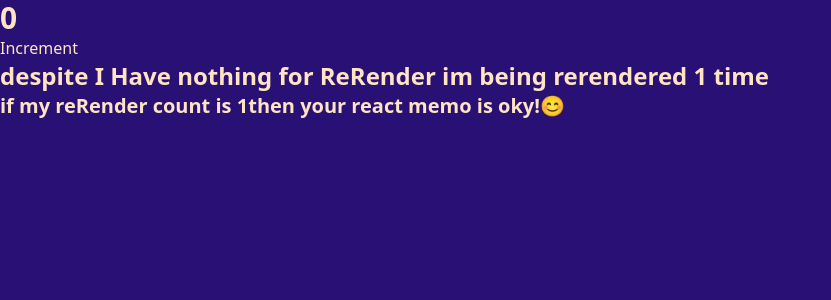
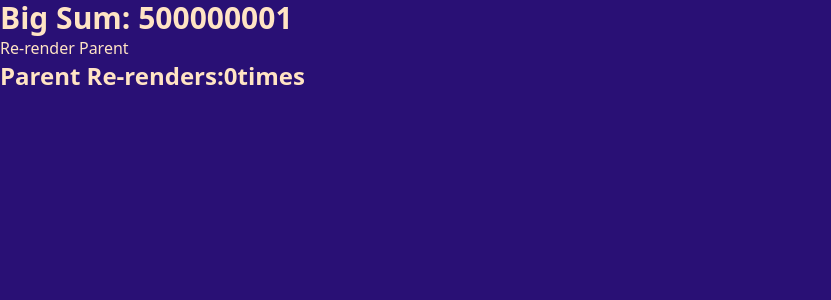
Before and after one commit to tashrifmiyaji/my-react, a React (Vite) app: page / in a window 1280 px wide. Shown: the top 300 px of the page, without its empty margins (0-831 px from the left). Built offline with nearby package versions, Linux system fonts and the light colour scheme.

Commit message:
apply useMemo for Exclusive calculation.

```diff
--- a/src/App.jsx
+++ b/src/App.jsx
@@ -35,7 +35,8 @@ import "./index.css";
 
 // import { UseReducerCom } from "./components/Hook/useReducer/useReducer";
 // import { MoreOptimizedUseReducerCom } from "./components/Hook/useReducer/more optimized useReducer";
-import { CounterForReactMemo } from "./components/Hook/Memo/Counter";
+// import { CounterForReactMemo } from "./components/Hook/Memo/Counter";
+import { UseMemo } from "./components/Hook/Memo/useMemo/useMemo"
 
 function App() {
 	return (
@@ -78,7 +79,8 @@ function App() {
 
 			{/* <UseReducerCom/> */}
 			{/* <MoreOptimizedUseReducerCom/> */}
-			<CounterForReactMemo/>
+			{/* <CounterForReactMemo/> */}
+			<UseMemo/>
 		</>
 	);
 }
--- /dev/null
+++ b/src/components/Hook/Memo/useMemo/exclusiveComponent.jsx
@@ -0,0 +1,30 @@
+// ExclusiveCom component
+import { useMemo } from "react";
+
+export const ExclusiveCom = () => {
+
+	const calculateSum = () => {
+        console.log("calculating...");
+
+		let i = 0;
+		for (i = 0; i <= 500000000; i++) {
+			// dumi loop for by busy cpu
+		}
+		return i;
+	};
+
+	// const total = calculateSum();
+
+    const total = useMemo(()=>{
+        return calculateSum();
+    },[])
+
+	return (
+
+			<div className="bg-white p-8 rounded-lg shadow-lg text-center">
+				<h2 className="text-2xl font-bold text-green-600">
+					Big Sum: {total}
+				</h2>
+			</div>
+	);
+};
--- /dev/null
+++ b/src/components/Hook/Memo/useMemo/useMemo.jsx
@@ -0,0 +1,40 @@
+import { useReducer } from "react";
+
+import { ExclusiveCom } from "./exclusiveComponent";
+
+export const UseMemo = () => {
+	const initialValues = {
+		count: 0,
+	};
+
+	const reducer = (state, action) => {
+		if (action.type === "INCREMENT") {
+			return { ...state, count: state.count++ };
+		}
+	};
+
+	const [state, disPatch] = useReducer(reducer, initialValues);
+
+	return (
+		<div className="min-h-screen flex flex-col items-center justify-center p-4 font-sans antialiased">
+			<div className="bg-purple-600 p-8 rounded-xl shadow-lg flex flex-col items-center space-y-6 max-w-md w-full">
+				{/* ExclusiveCom component rendered here */}
+				<ExclusiveCom />
+				<button
+					type="button"
+					className="px-6 py-3 bg-lime-600 text-white font-semibold rounded-lg shadow-md hover:bg-lime-700 focus:outline-none focus:ring-2 focus:ring-blue-500 focus:ring-opacity-75 transition duration-300 ease-in-out text-lg"
+					onClick={() => disPatch({ type: "INCREMENT" })}
+				>
+					Re-render Parent
+				</button>
+				<h3 className="text-xl font-medium text-gray-800">
+					Parent Re-renders:
+					<span className="font-bold text-gray-50">
+						{state.count}
+					</span>
+					times
+				</h3>
+			</div>
+		</div>
+	);
+};
```
